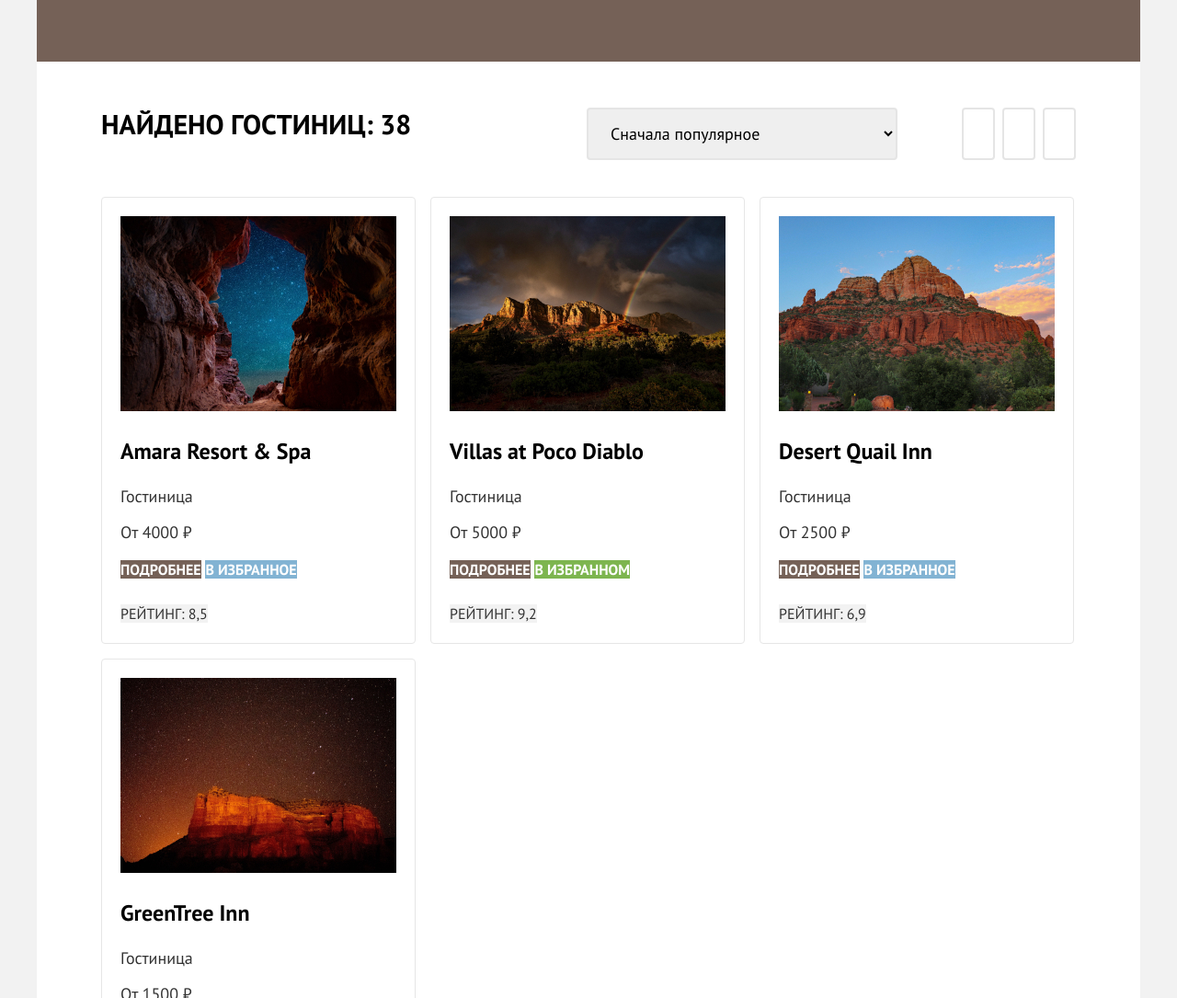
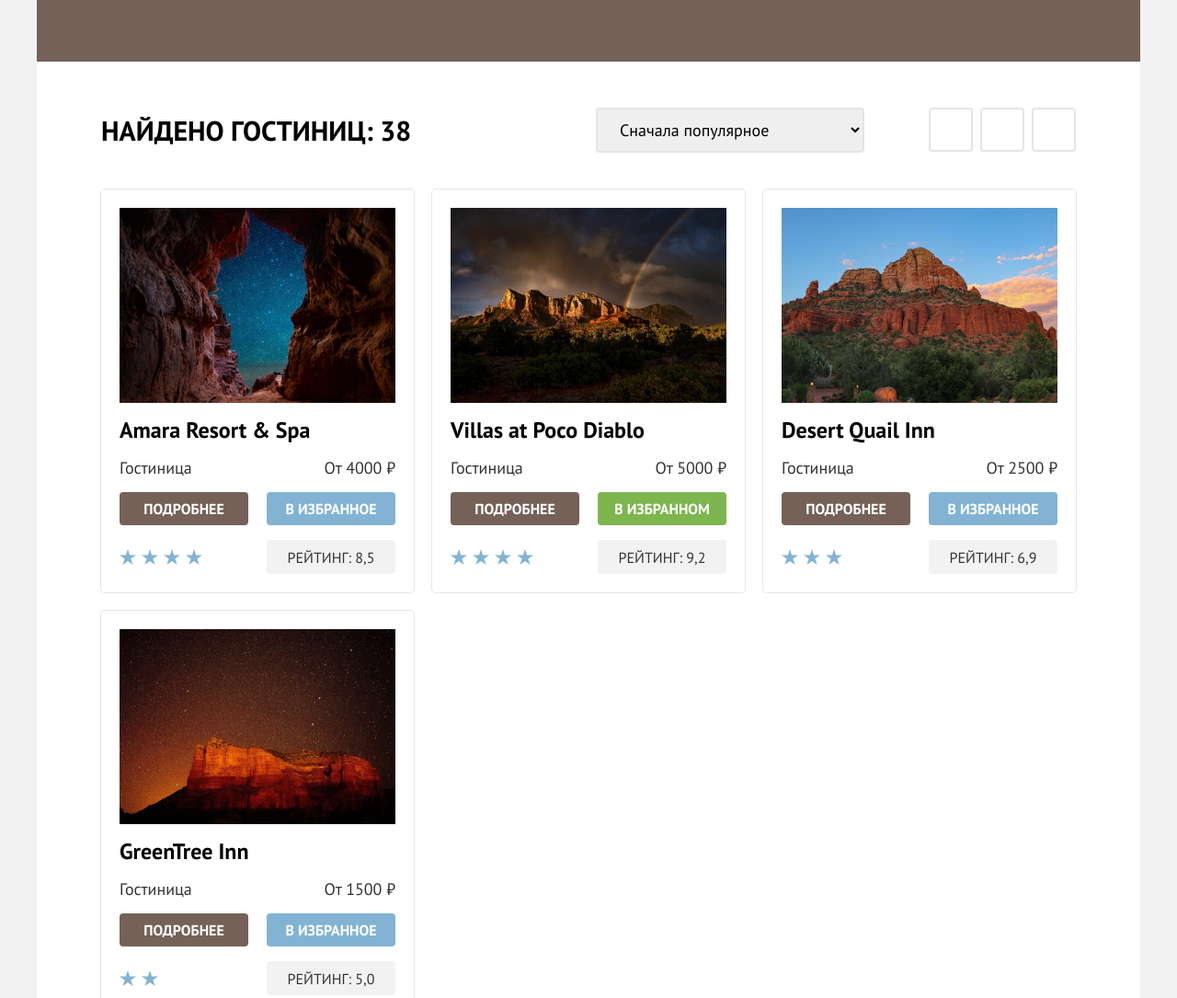
Before and after one commit to htmlacademy-htmlcss/2175549-sedona-35, a plain HTML site: page catalog.html in a window 1280 px wide. Shown: the part 428-1513 px from the top of the page at 92% size. Drawn offline with Linux system fonts and the light colour scheme.

Commit message:
Добавляет мелкие сетки на гридах

```diff
--- a/catalog.html
+++ b/catalog.html
@@ -11,12 +11,12 @@
     <header class="page-header">
       <nav class="navigation">
         <h1 class="visually-hidden">Седона — небольшой городок в Аризоне, заслуживающий большего!</h1>
-        <a href="#" class="logo-link">
+        <a href="index.html" class="logo-link">
           <img src="src/images/logo-sedona.svg" alt="Логотип Седона" class="page-header-logo" height="70" width="140">
         </a>
         <ul class="navigation-list">
           <li class="navigation-item">
-            <a href="#" class="navigation-link">Главная</a>
+            <a href="index.html" class="navigation-link">Главная</a>
           </li>
           <li class="navigation-item">
             <a href="#" class="navigation-link">О Седоне</a>
@@ -135,6 +135,8 @@
           <li class="hotel-card">
             <a href="" class="hotel-card-link">
               <img src="src/images/hotel-1.jpg" alt="Amara Resort & Spa hotel logo" class="hotel-card-image" height="212" width="300">
+            </a>
+            <a href="" class="hotel-title-link">
               <h3 class="hotel-card-title">Amara Resort & Spa</h3>
             </a>
             <p class="hotel-type">Гостиница</p>
@@ -142,16 +144,18 @@
             <a href ="#" class="hotel-card-text hotel-text-white button-background-brown text-weight-properties">Подробнее</a>
             <a class="hotel-card-text hotel-text-white button-favorite-disable text-weight-properties">В избранное</a>
             <div class="stars">
-              <img src="" alt="" class="star-number">
-              <img src="" alt="" class="star-number">
-              <img src="" alt="" class="star-number">
-              <img src="" alt="" class="star-number">
+              <img src="src/icons/hotel-ranking.svg" alt="" class="star-number">
+              <img src="src/icons/hotel-ranking.svg" alt="" class="star-number">
+              <img src="src/icons/hotel-ranking.svg" alt="" class="star-number">
+              <img src="src/icons/hotel-ranking.svg" alt="" class="star-number">
             </div>
             <span class="hotel-card-text hotel-text-dark-gray stars-background-gray">Рейтинг: 8,5</span>
           </li>
           <li class="hotel-card">
             <a href="" class="hotel-card-link">
               <img src="src/images/hotel-2.jpg" alt="Villas at Poco Diablo hotel logo" class="hotel-card-image" height="212" width="300">
+            </a>
+            <a href="" class="hotel-title-link">
               <h3 class="hotel-card-title">Villas at Poco Diablo</h3>
             </a>
             <p class="hotel-type">Гостиница</p>
@@ -159,16 +163,18 @@
             <a href="#" class="hotel-card-text hotel-text-white button-background-brown text-weight-properties">Подробнее</a>
             <a class="hotel-card-text hotel-text-white button-favorite-active text-weight-properties">В избранном</a>
             <div class="stars">
-              <img src="" alt="" class="star-number">
-              <img src="" alt="" class="star-number">
-              <img src="" alt="" class="star-number">
-              <img src="" alt="" class="star-number">
+              <img src="src/icons/hotel-ranking.svg" alt="" class="star-number">
+              <img src="src/icons/hotel-ranking.svg" alt="" class="star-number">
+              <img src="src/icons/hotel-ranking.svg" alt="" class="star-number">
+              <img src="src/icons/hotel-ranking.svg" alt="" class="star-number">
             </div>
             <span class="hotel-card-text hotel-text-dark-gray stars-background-gray">Рейтинг: 9,2</span>
           </li>
           <li class="hotel-card">
             <a href="" class="hotel-card-link">
               <img src="src/images/hotel-3.jpg" alt="Desert Quail Inn hotel logo" class="hotel-card-image" height="212" width="300">
+            </a>
+            <a href="" class="hotel-title-link">
               <h3 class="hotel-card-title">Desert Quail Inn</h3>
             </a>
             <p class="hotel-type">Гостиница</p>
@@ -176,15 +182,17 @@
             <a href="#" class="hotel-card-text hotel-text-white button-background-brown text-weight-properties">Подробнее</a>
             <a class="hotel-card-text hotel-text-white button-favorite-disable text-weight-properties">В избранное</a>
             <div class="stars">
-              <img src="" alt="" class="star-number">
-              <img src="" alt="" class="star-number">
-              <img src="" alt="" class="star-number">
+              <img src="src/icons/hotel-ranking.svg" alt="" class="star-number">
+              <img src="src/icons/hotel-ranking.svg" alt="" class="star-number">
+              <img src="src/icons/hotel-ranking.svg" alt="" class="star-number">
             </div>
             <span class="hotel-card-text hotel-text-dark-gray stars-background-gray">Рейтинг: 6,9</span>
           </li>
           <li class="hotel-card">
             <a href="" class="hotel-card-link">
               <img src="src/images/hotel-4.jpg" alt="GreenTree Inn hotel logo" class="hotel-card-image" height="212" width="300">
+            </a>
+            <a href="" class="hotel-title-link">
               <h3 class="hotel-card-title">GreenTree Inn</h3>
             </a>
             <p class="hotel-type">Гостиница</p>
@@ -192,8 +200,8 @@
             <a href="#" class="hotel-card-text hotel-text-white button-background-brown text-weight-properties">Подробнее</a>
             <a class="hotel-card-text hotel-text-white button-favorite-disable text-weight-properties">В избранное</a>
             <div class="stars">
-              <img src="" alt="" class="star-number">
-              <img src="" alt="" class="star-number">
+              <img src="src/icons/hotel-ranking.svg" alt="" class="star-number">
+              <img src="src/icons/hotel-ranking.svg" alt="" class="star-number">
             </div>
             <span class="hotel-card-text hotel-text-dark-gray stars-background-gray">Рейтинг: 5,0</span>
           </li>
@@ -237,16 +245,19 @@
             <li class="footer-socials-item">
               <a href="https://vk.com/htmlacademy" class="social-button">
                 <span class="visually-hidden">ВКонтакте</span>
+                <img src="src/icons/social-vk.svg" alt="ВКонтакте" class="social-picture" height="14" width="24">
               </a>
             </li>
             <li class="footer-socials-item">
               <a href="https://t.me/htmlacademy" class="social-button">
                 <span class="visually-hidden">Telegram</span>
+                <img src="src/icons/social-telegram.svg" alt="Telegram" class="social-picture" height="14" width="24">
               </a>
             </li>
             <li class="footer-socials-item">
               <a href="https://www.youtube.com/user/htmlacademyru" class="social-button">
                 <span class="visually-hidden">YouTube</span>
+                <img src="src/icons/social-youtube.svg" alt="YouTube" class="social-picture" height="14" width="24">
               </a>
             </li>
           </ul>
--- a/styles/style.css
+++ b/styles/style.css
@@ -119,13 +119,17 @@ body {
   background-color: #FFFFFF;
 }
 
+.inner-index {
+  background-color: #FFFFFF;
+}
+
 .index-container {
   flex-grow: 1;
 }
 
 .introduction-image {
   padding-top: 51px;
-  padding-bottom: 69px;
+  padding-bottom: 82px;
 
   background-color: #333333;
   background-image: url("../src/images/background-index.jpg");
@@ -239,15 +243,15 @@ body {
 }
 
 .advantage-item {
+  box-sizing: border-box;
+  padding: 80px 85px 81px;
   width: 400px;
-  min-height: 384px;
+  height: 384px;
 }
 
 .advantage-item-icon {
-  margin: 80px auto 30px;
+  margin: 0 auto 30px;
   padding: 0;
-  min-width: 75px;
-  min-height: 72px;
 }
 
 .advantage-item-title {
@@ -327,6 +331,7 @@ body {
 .subscription-title {
   margin: 0 auto 20px auto;
   padding: 0;
+  max-width: 410px;
 
   font-size: 30px;
   line-height: 36px;
@@ -352,8 +357,10 @@ body {
 }
 
 .email {
+  box-sizing: border-box;
   margin: 0;
-  padding: 14px 215px 14px 20px;
+  padding: 14px 20px;
+  width: 452px;
 
   font-family: "PT Sans", sans-serif;
   font-size: 18px;
@@ -413,13 +420,17 @@ body {
 }
 
 .footer-socials-item {
+  display: flex;
+  justify-content: center;
+  align-items: center;
+
   min-width: 47px;
   min-height: 40px;
 }
 
 .social-button {
   margin: 0;
-  padding: 0 10px 0 10px;
+  padding: 0 10px;
 }
 
 .footer-contacts {
@@ -435,9 +446,16 @@ body {
 }
 
 .footer-logo {
+  display: flex;
+  justify-content: end;
+  align-items: center;
+
   width: 250px;
+}
 
-  text-align: right;
+.developer-logo {
+  width: 115px;
+  height: 33px;
 }
 
 .sorting-container {
@@ -570,12 +588,6 @@ body {
   background-color: #FFFFFF;
 }
 
-.hotels-list {
-  display: flex;
-  flex-wrap: wrap;
-  gap: 16px;
-}
-
 .searching-result {
   display: flex;
   margin: 0 0 40px 0;
@@ -583,7 +595,7 @@ body {
 
 .hotels-amount {
   display: inline-block;
-  margin: 0;
+  margin: auto 0;
 
   font-size: 30px;
   line-height: 36px;
@@ -600,7 +612,10 @@ body {
 }
 
 .sorting-selector {
-  padding: 14px 131px 14px 20px;
+  margin: 0;
+  padding: 0 20px 0 20px;
+  width: 292px;
+  height: 49px;
 
   font-family: "PT Sans", sans-serif;
   font-size: 18px;
@@ -611,8 +626,11 @@ body {
 }
 
 .view-button {
+  display: inline-block;
+  box-sizing: border-box;
   margin-left: 8px;
-  padding: 17px 16px;
+  width: 48px;
+  height: 48px;
 
   color: #000000;
   border: 2px solid #E5E5E5;
@@ -625,26 +643,50 @@ body {
 }
 
 .hotels-list {
-  margin: 0 0 80px 0;
+  display: grid;
+  grid-template-columns: repeat(3, 340px);
+  gap: 20px;
+
+  margin: 0 0 80px;
   padding: 0;
 
   list-style-type: none;
 }
 
 .hotel-card {
+  display: grid;
+  grid-template-columns: 140px 140px;
+  gap: 16px 20px;
+
+  box-sizing: border-box;
+  width: 340px;
   padding: 20px;
 
-  border: 1px solid #E6E6E6;
   border-radius: 4px;
+  box-shadow: 0 0 0 1px #E6E6E6;
 }
 
 .hotel-card-link {
+  grid-column: 1 / -1;
+
   margin: 0;
+  height: 212px;
+}
+
+.hotel-card-image {
+  margin: 0;
+  padding: 0;
+}
+
+.hotel-title-link {
+  grid-column: 1 / -1;
 
   text-decoration: none;
 }
 
 .hotel-card-title {
+  margin: 0;
+
   font-size: 24px;
   line-height: 28px;
   font-weight: 700;
@@ -653,15 +695,43 @@ body {
 
 .hotel-type,
 .hotel-price {
+  display: block;
+  margin: 0;
+
   line-height: 21px;
   color: #333333;
 }
 
+.hotel-price {
+  text-align: end;
+}
+
 .hotel-card-text {
+  display: flex;
+  justify-content: center;
+  align-items: center;
+
+  width: 140px;
+  height: 36px;
+
   font-size: 16px;
   line-height: 20px;
   text-transform: uppercase;
   text-decoration: none;
+
+  border-radius: 4px;
+}
+
+.stars {
+  display: flex;
+  align-items: center;
+
+  width: 140px;
+  height: 37px;
+}
+
+.star-number:not(:last-child) {
+  margin-right: 6px;
 }
 
 .hotel-text-white {
@@ -669,6 +739,8 @@ body {
 }
 
 .hotel-text-dark-gray {
+  height: 37px;
+
   color: #333333;
 }
 
```
Also changed, not shown: index.html (+8 -5 lines), 1 other file.
